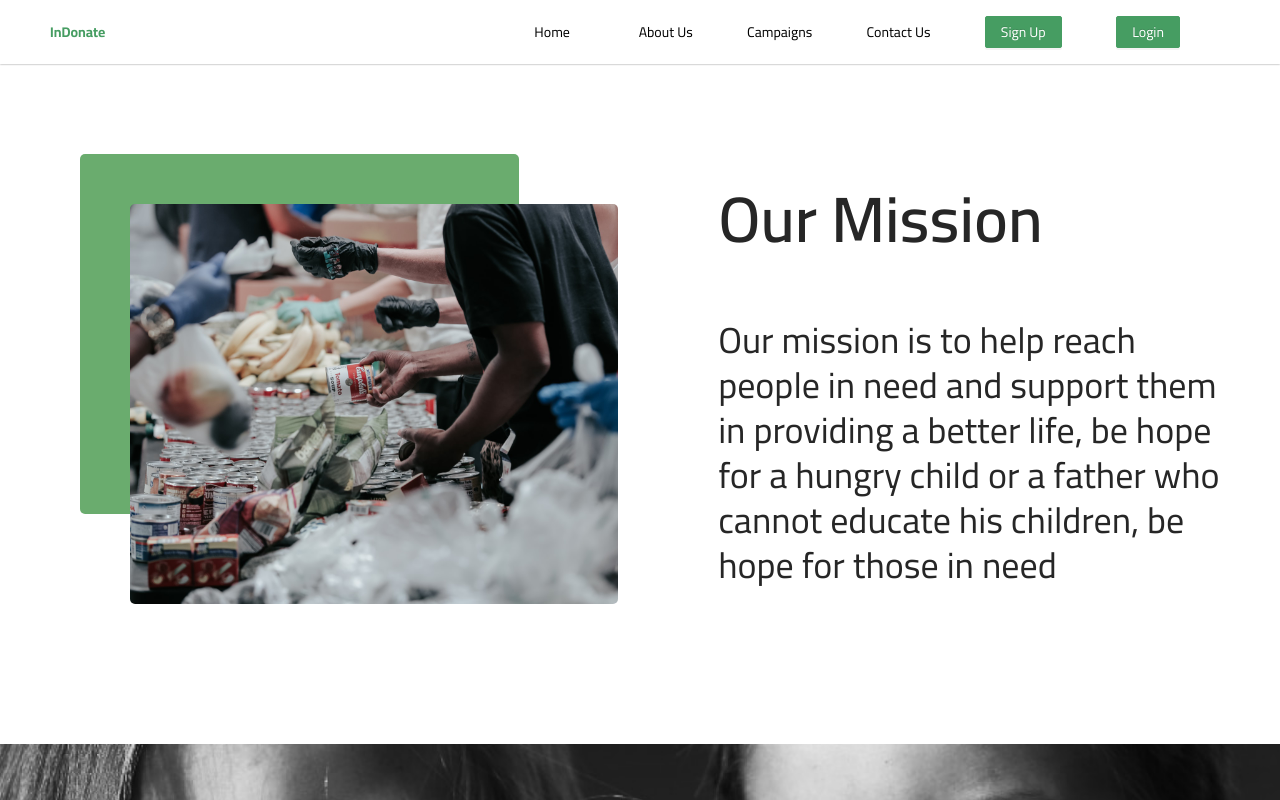
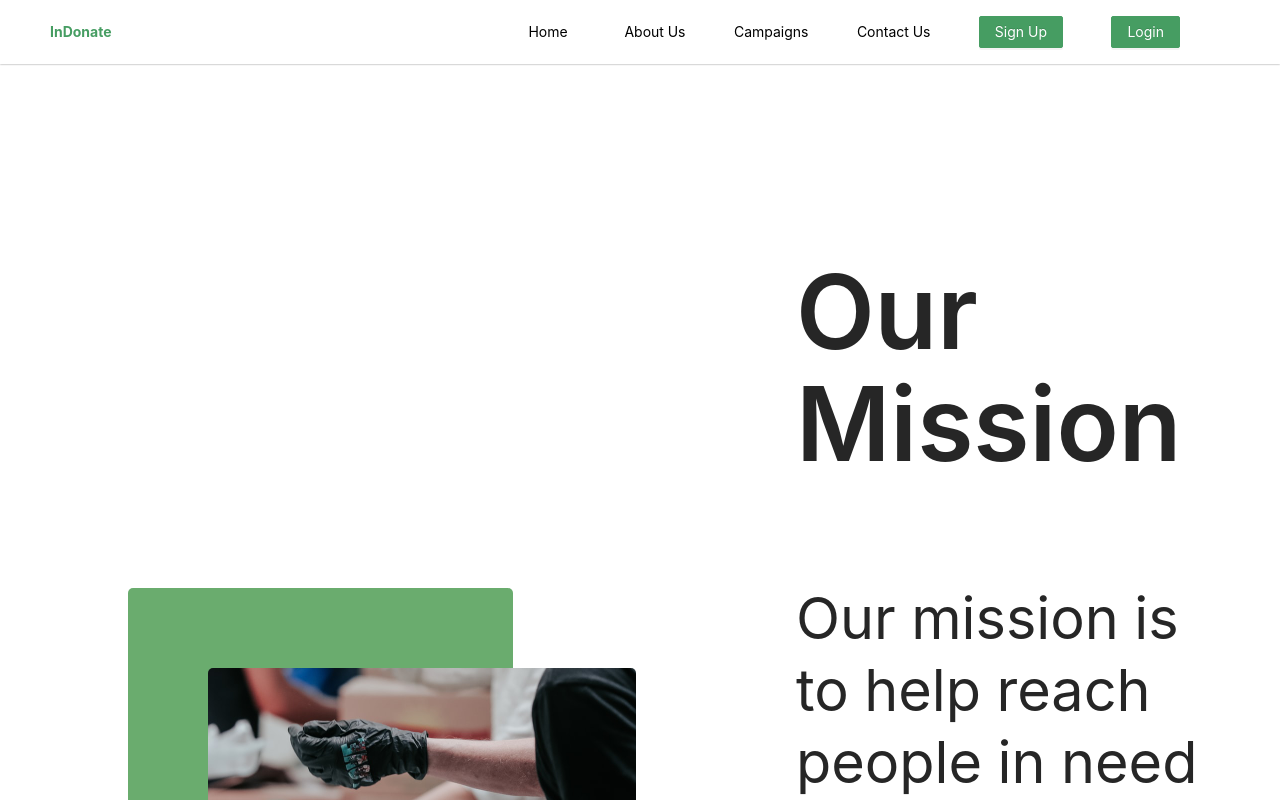
Before and after one commit to GSG-G11/Indonate, a React (Create React App) app in the folder client/: page / in a window 1280 px wide. Shown: the top 800 px of the page. Built offline with nearby package versions, Linux system fonts and the light colour scheme; no server answers.

Commit message:
remove App.css Relates #53

```diff
--- a/client/src/App.css
+++ /dev/null
@@ -1,22 +0,0 @@
-@import url('https://fonts.googleapis.com/css2?family=Cairo:wght@200;300;400;500;600;700;800;900&family=Fredoka&family=Poppins:ital,wght@0,100;0,200;0,300;0,400;0,500;0,600;0,700;0,800;0,900;1,100;1,200;1,300;1,400;1,500;1,600;1,700;1,800;1,900&display=swap');
-
-
-* {
-  margin: 0;
-  padding: 0;
-  box-sizing: border-box;
-  font-family: 'Cairo', sans-serif;
-}
-
-html {
-  font-size: 10px;
-}
-
-a {
-  text-decoration: none;
-}
-
-button {
-  cursor: pointer;
-  border: none;
-}
--- a/client/src/App.js
+++ b/client/src/App.js
@@ -1,5 +1,4 @@
 import React, { useEffect } from 'react';
-import './App.css';
 import { BrowserRouter as Router, Routes, Route } from 'react-router-dom';
 import {
   Nav, SignUp, Signin, Review, OurMission,
```
